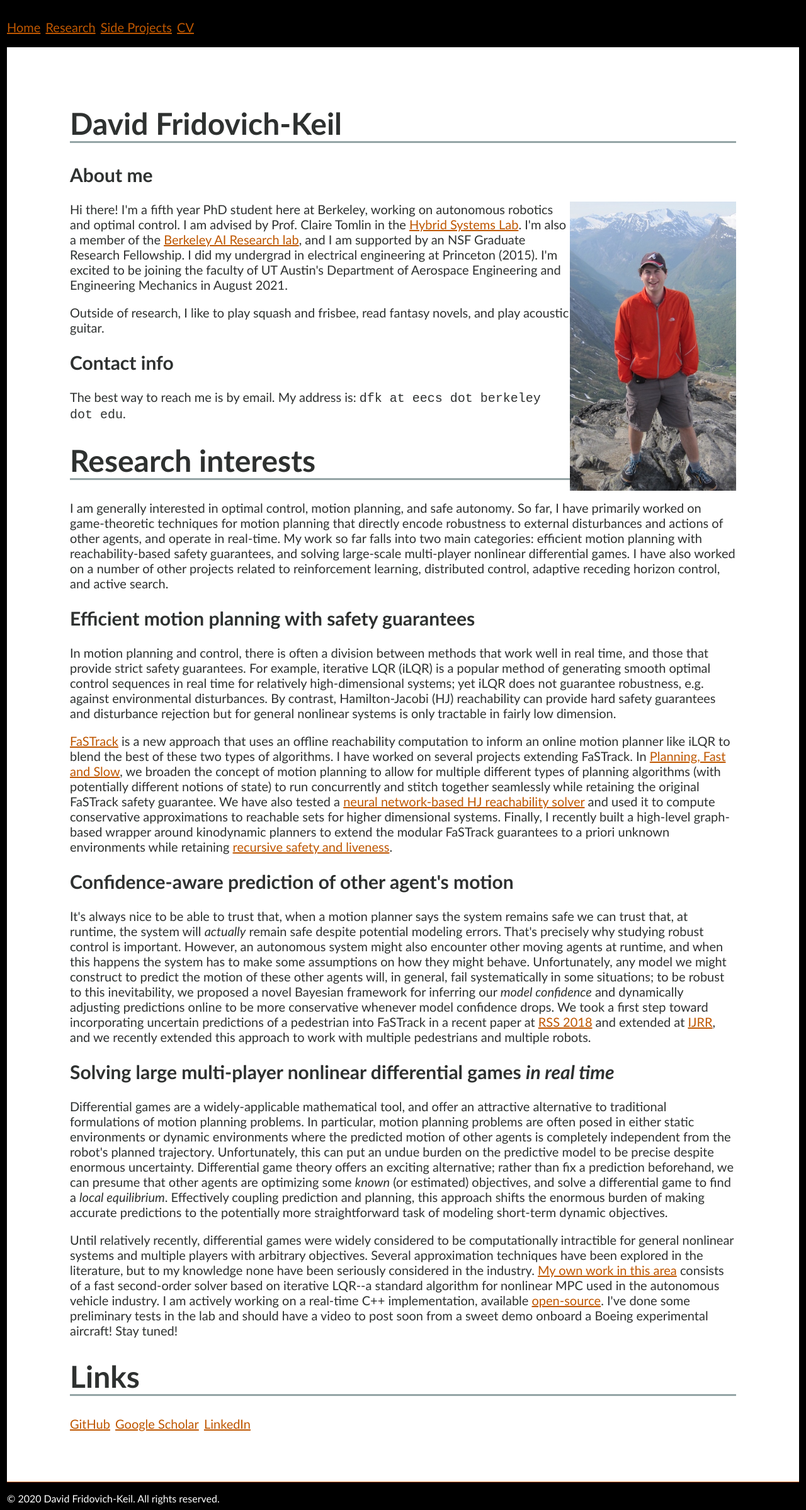
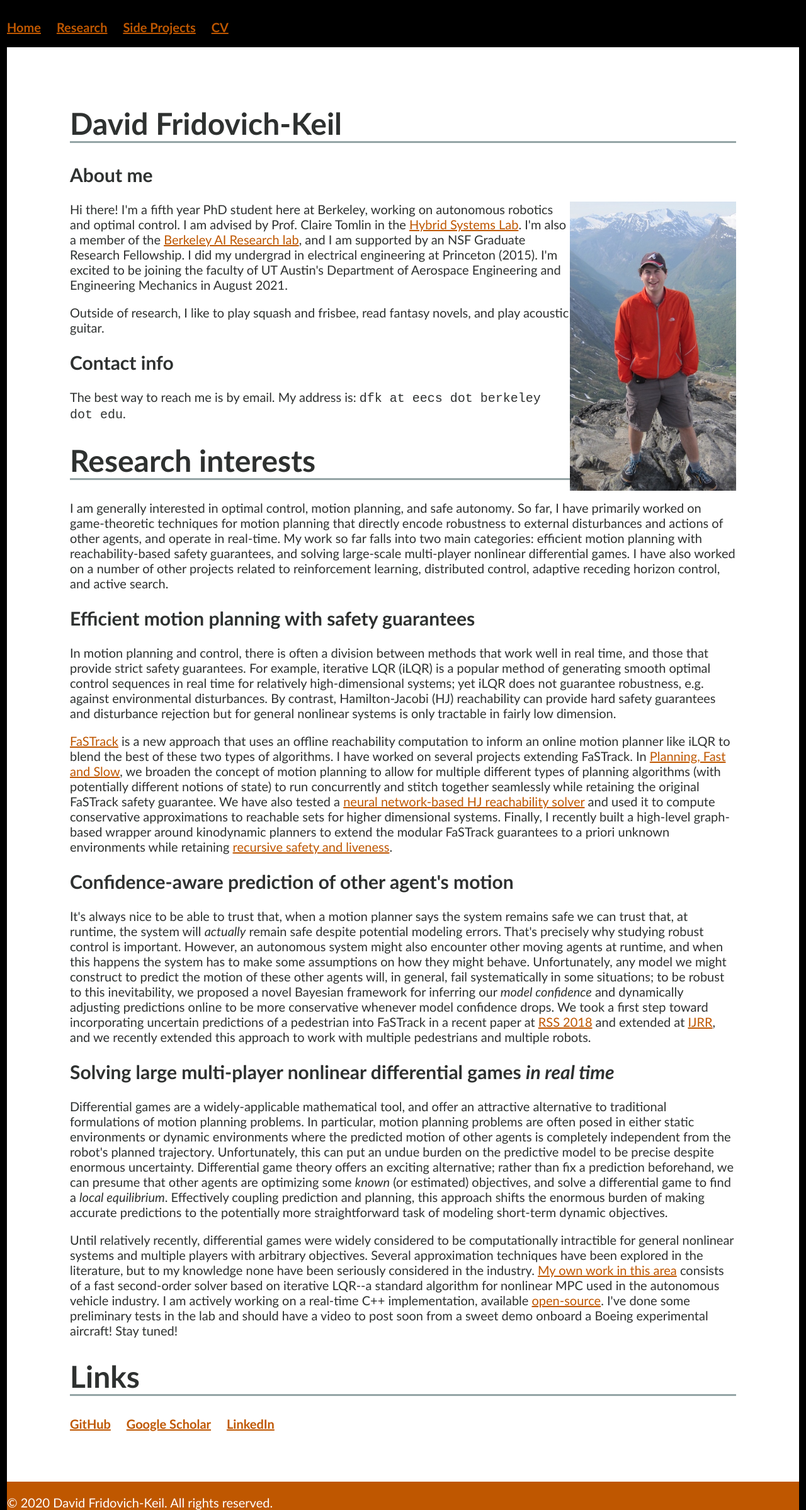
Before and after one commit to sarafridov/sarafridov.github.io, a Jekyll site: the page built from index.html, in a window 1280 px wide. Shown: the whole page at 63% size. Built offline with Jekyll 4.4.1, drawn with Linux system fonts in a browser that asks for light colours.

Commit message:
fixing css

```diff
--- a/site.css
+++ b/site.css
@@ -44,17 +44,18 @@ h1 {
     font-size: 48px;
 }
 
-nav ul {
+nav ul, footer ul {
+    font-size: 1em;
+    font-family: 'Gill Sans', 'Sans-Serif';
     padding: 0px;
     list-style: none;
-    font-family: "Gill Sans", sans-serif
+    font-weight: bold;
 }
 
-nav ul li {
+nav ul li, footer ul li {
     display: inline;
-    margin-right: 3px;
+    margin-right: 20px;
 }
-
 
 #container {
     overflow: auto;
@@ -65,8 +66,9 @@ nav ul li {
 
 footer {
     border-top: 1px solid #bf5700;
-    font-size: .8em;
-    color: #ffffff
+    font-size: 20px;
+    color: #ffffff;
+    background-color: #bf5700;
 }
 
 /* =================================================== */
```
Also changed, not shown: _layouts/default.html (+4 -4 lines).
